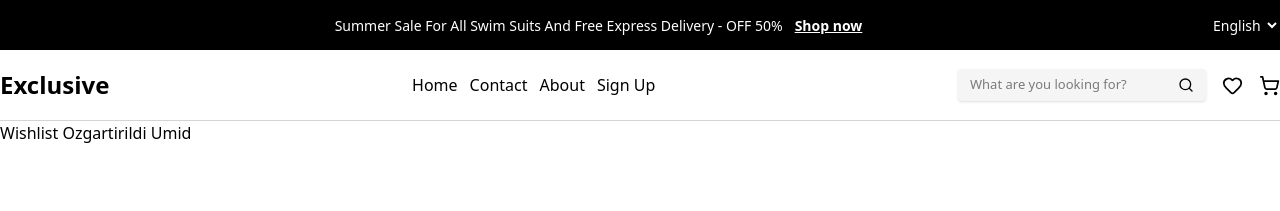
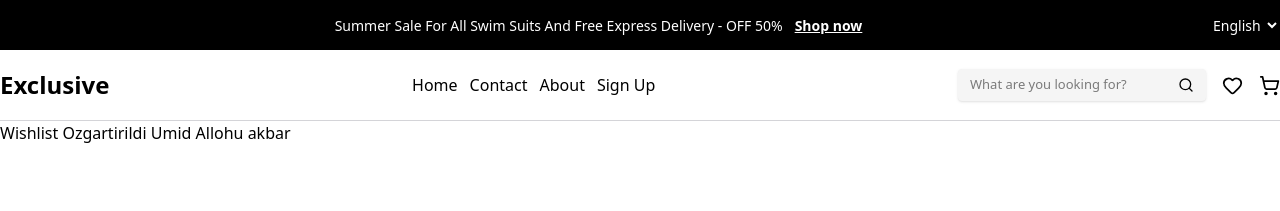
Before and after one commit to samandarjumayev/next-commerce, a Next.js app: page /wishlist in a window 1280 px wide. Shown: the top 211 px of the page. Built offline with nearby package versions, Linux system fonts and the light colour scheme.

Commit message:
O'zgarish

```diff
--- a/app/wishlist/page.js
+++ b/app/wishlist/page.js
@@ -6,5 +6,6 @@ export default function Wishlist(){
     Wishlist
     Ozgartirildi
     Umid
+    Allohu akbar
   </div>
 }
```
